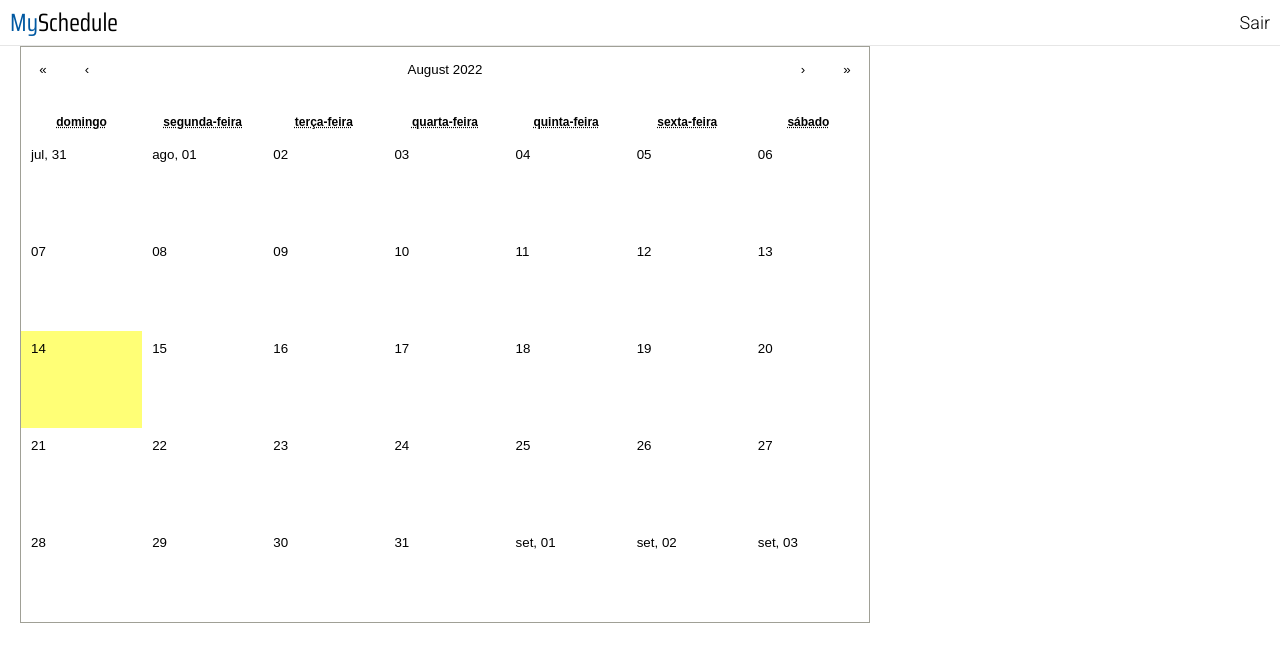
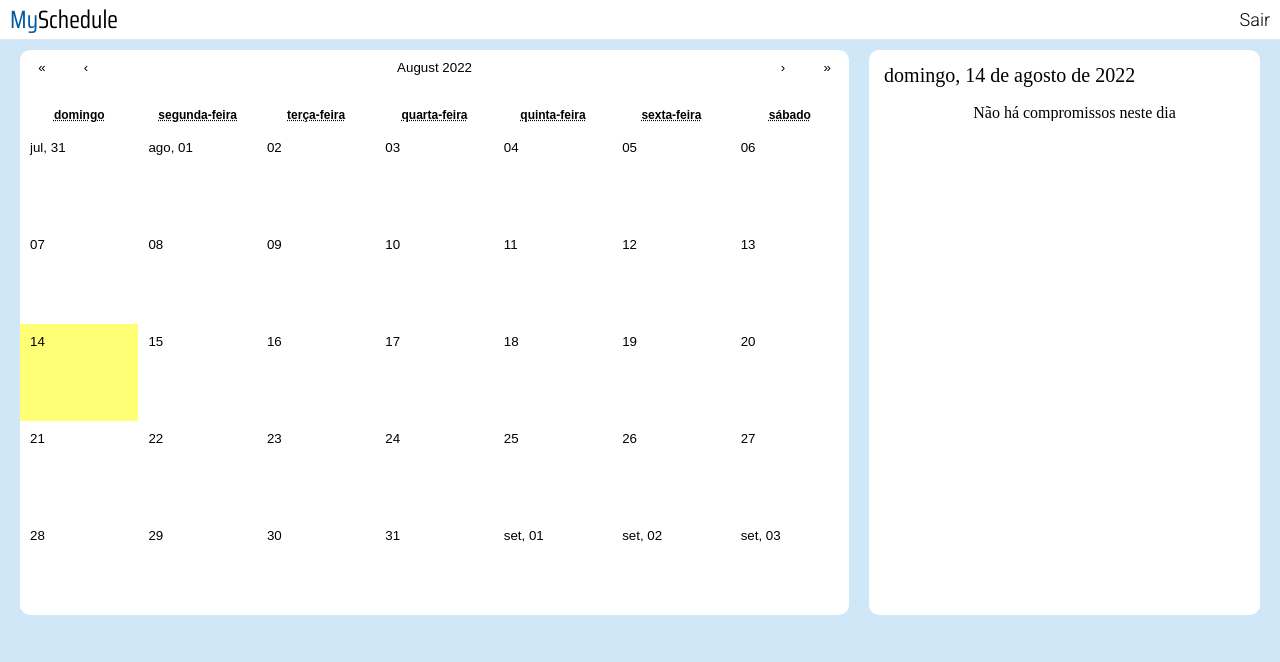
Before and after one commit to santannaizadora/myschedule, a React (Create React App) app: page /calendar in a window 1280 px wide. Shown: the top 662 px of the page. Built offline with nearby package versions, Linux system fonts and the light colour scheme.

Commit message:
feat: selected day appoinntments

```diff
--- a/src/assets/css/Calendar.css
+++ b/src/assets/css/Calendar.css
@@ -1,8 +1,9 @@
 .react-calendar {
     width: 850px;
     max-width: 100%;
+    height: fit-content;
     background: white;
-    border: 1px solid #a0a096;
+    border-radius: 10px;
     font-family: Arial, Helvetica, sans-serif;
     line-height: 1.125em;
   }
@@ -35,7 +36,7 @@
   }
   .react-calendar__navigation {
     display: flex;
-    height: 44px;
+    height: 34px;
     margin-bottom: 1em;
   }
   .react-calendar__navigation button {
--- a/src/components/Header.jsx
+++ b/src/components/Header.jsx
@@ -28,6 +28,13 @@ const HeaderContainer = styled.header`
   border-bottom: 1px solid #e6e6e6;
   padding: 10px;
   justify-content: space-between;
+  position: fixed;
+  top: 0;
+  left: 0;
+  right: 0;
+  z-index: 1;
+  background-color: #fff;
+  height: 40px;
 `;
 
 const LogoText = styled.p`
--- a/src/screens/Calendar.jsx
+++ b/src/screens/Calendar.jsx
@@ -255,17 +255,64 @@ export default function Agenda() {
           }}
           onClickDay={handleOpen}
         />
+        <SelectedDayAppointments>
+          <Title>{dayjs(date).locale('pt-br').format('dddd, DD [de] MMMM [de] YYYY')}</Title>
+          <ItensContainer>
+          {dayAppointments.length > 0 ? (
+            dayAppointments.map((appointment) => {
+              return (
+                <AppointmentItem key={appointment.id}>
+                  <AppointmentTitle>{appointment.title}</AppointmentTitle>
+                  {appointment.observation ? (
+                    <AppointmentObservation>{appointment.observation}</AppointmentObservation>
+                  ) : (
+                    <AppointmentObservation>Sem descrição</AppointmentObservation>
+                  )}
+                  <AppointmentPlace>Local: {appointment.place}</AppointmentPlace>
+                  <AppointmentTime> Horário: {appointment.initial_time.split('T')[1].split('.')[0]} - {appointment.final_time.split('T')[1].split('.')[0]}</AppointmentTime>
+                </AppointmentItem>
+              );
+            })
+          ) : (
+            <EmptyDay>
+              <p>Não há compromissos neste dia</p>
+            </EmptyDay>
+          )}
+          </ItensContainer>
+        </SelectedDayAppointments>
       </Container>
 
     </>
   );
 }
 
+const AppointmentTitle = styled.h3`
+  padding-bottom: 5px;
+`;
+const AppointmentObservation = styled.p`
+  font-size: 12px;
+  padding-left: 15px;
+  max-width: 100%;
+  overflow: hidden;
+`;
+const AppointmentPlace = styled.p`
+  font-size: 15px;
+  padding-top: 2px;
+  padding-left: 15px;
+`;
+const AppointmentTime = styled.p`
+  font-size: 15px;
+  padding-top: 2px;
+  padding-left: 15px;
+`;
+
 const Container = styled.div`
   display: flex;
-  padding: 0 20px;
+  padding: 50px 20px;
+  background-color: #D0E7F8;
+  height: 100vh;
+  justify-content: center;
 `;
-
 const DayFormat = styled.div`
   display: flex;
   flex-direction: column;
@@ -276,14 +323,12 @@ const DayFormat = styled.div`
   width: 100%;
   height: 100%;
 `;
-
 const Day = styled.div`
   display: flex;
   position: absolute;
   top: 10px;
   left: 10px;
 `;
-
 const Appointments = styled.div`
   display: flex;
   flex-direction: column;
@@ -297,13 +342,11 @@ const Appointments = styled.div`
     background: transparent;
   }
 `;
-
 const Appointment = styled.p`
   width: 100%;
   display: flex;
   font-family: --var(--main-font);
 `;
-
 const Input = styled.input`
   width: 100%;
   height: 40px;
@@ -313,7 +356,6 @@ const Input = styled.input`
   margin-bottom: 5px;
   font-family: --var(--main-font);
 `;
-
 const TimeInput = styled.input`
   width: 50%;
   height: 40px;
@@ -324,7 +366,6 @@ const TimeInput = styled.input`
   font-size: 14px;
   font-family: --var(--main-font);
 `;
-
 const TimeContainer = styled.div`
   display: flex;
   align-items: center;
@@ -333,8 +374,58 @@ const TimeContainer = styled.div`
     margin-right: 10px;
   }
 `;
-
 const ButtomContainer = styled.div`
   align-self: flex-end;
   margin-top: 15px;
 `;
+
+const SelectedDayAppointments = styled.div`
+  display: flex;
+  margin-left: 20px;
+  flex-direction: column;
+  padding: 15px;
+  width: 400px;
+  height: 565px;
+  border-radius: 10px;
+  background-color: #fff;
+`;
+
+const EmptyDay = styled.div`
+  display: flex;
+  flex-direction: column;
+  align-items: center;
+  justify-content: center;
+  text-align: center;
+  color: black;
+  width: 100%;
+  height: 100%;
+`;
+
+const AppointmentItem = styled.div`
+  width: 300px;
+  min-height: 80px;
+  margin-bottom: 10px;
+  background: #F1F3FC;
+  border-left: 7px solid var(--primary-color);
+  box-shadow: 0px 0px 5px rgba(0, 0, 0, 0.1);
+  border-radius: 3px;
+  padding: 10px;
+`;
+
+const ItensContainer = styled.div`
+  margin-left: 20px;
+  overflow: scroll;
+
+  ::-webkit-scrollbar {
+    width: 0px;
+    background: transparent;
+  }
+`;
+
+const Title = styled.h1`
+  font-family: --var(--main-font);
+  font-size: 20px;
+  color: #000000;
+  width: 100%;
+  padding-bottom: 20px;
+`
```
